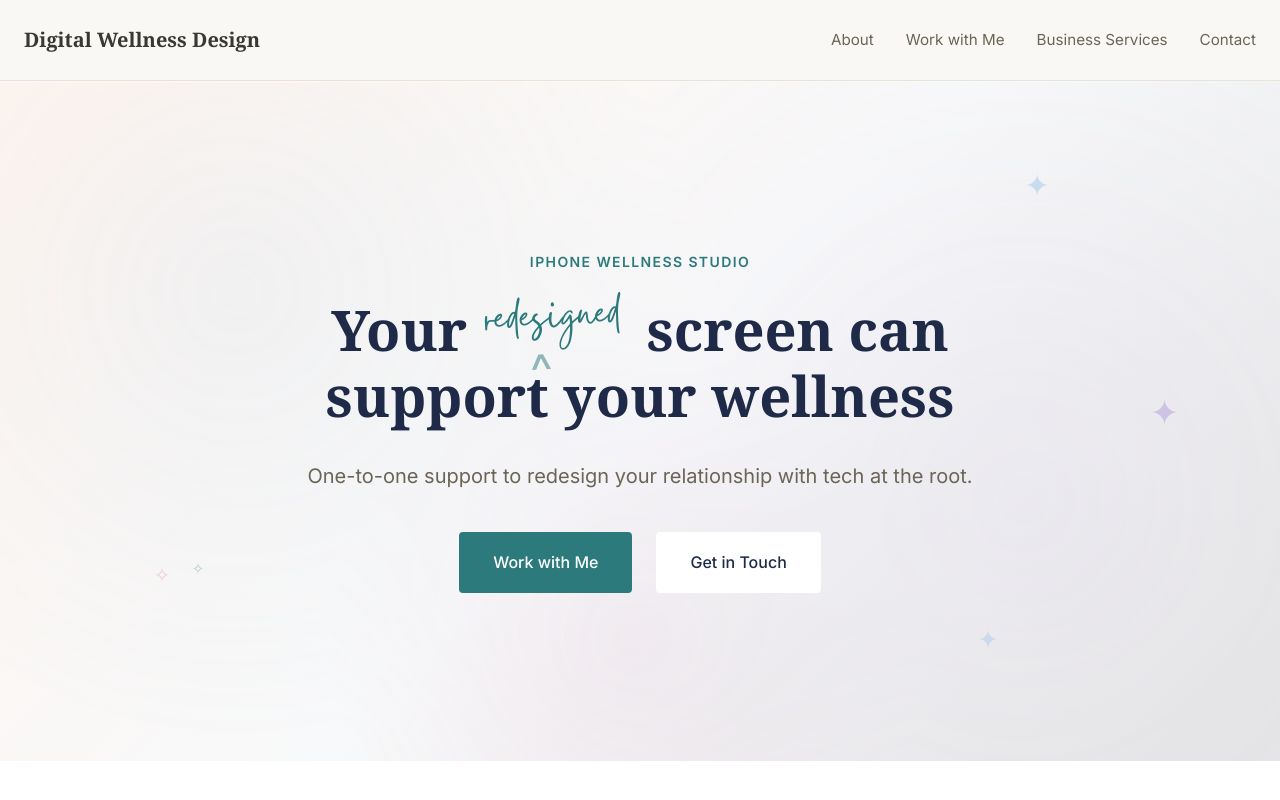
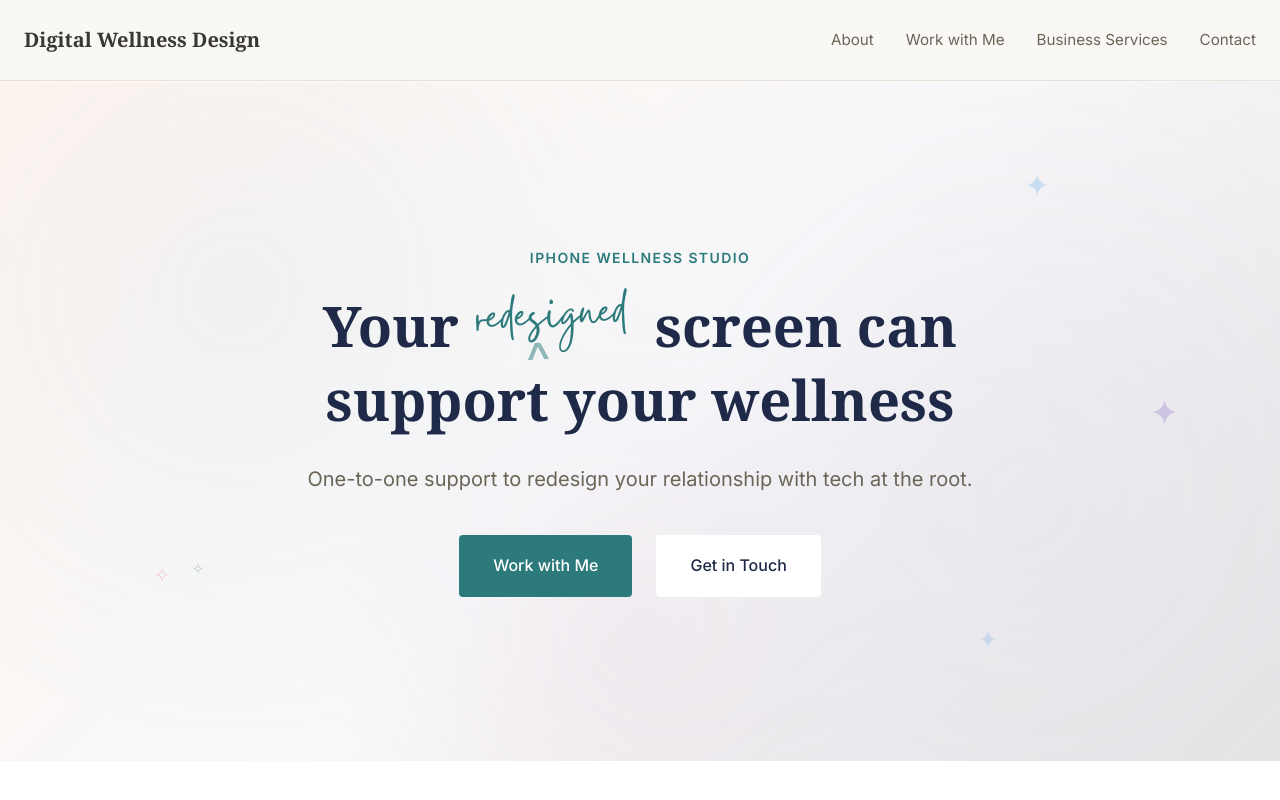
Before and after one commit to digitalwellnessdesign/io, a website: page index.html in a window 1280 px wide. Shown: the top 800 px of the page. Drawn offline with Linux system fonts and the light colour scheme; a web font is replaced by a local one.

Commit message:
Updated index.html

```diff
--- a/index.html
+++ b/index.html
@@ -174,7 +174,7 @@
       font-family: 'Gistesy', cursive;
       font-weight: normal;
       color: var(--deep-teal);
-      font-size: 3.6rem;
+      font-size: 4rem;
       position: relative;
       display: inline-block;
       padding-right: 0.2em;
@@ -188,7 +188,7 @@
     .handwritten::after {
       content: '^';
       position: absolute;
-      bottom: -0.85em;
+      bottom: -0.55em;
       left: 38%;
       transform: translateX(-50%);
       font-size: 0.85em;
```
